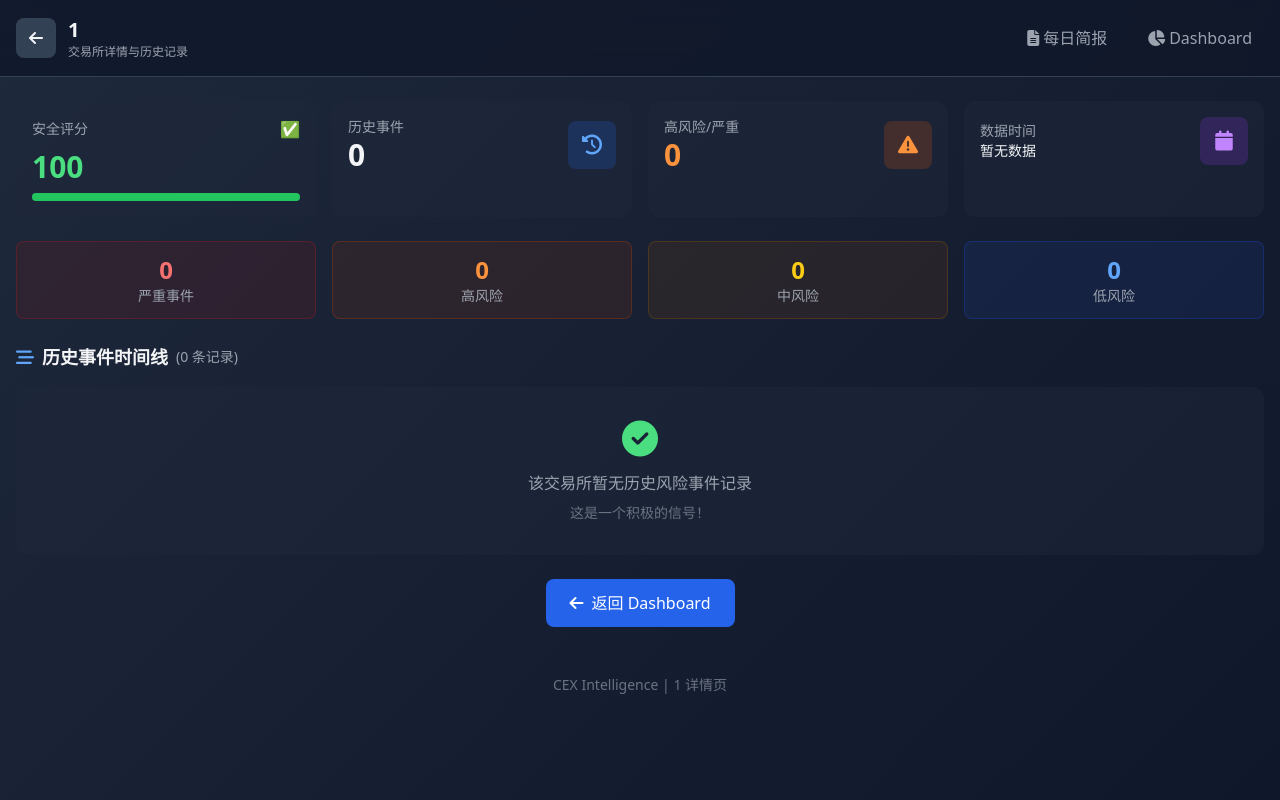
After one commit to neo-claw-bot/cex-intelligence, a Flask app: page /exchange/1 in a window 1280 px wide. The commit adds this page. Run offline with Flask 3, Linux system fonts and the light colour scheme; some libraries are stand-ins or nearby versions.

Commit message:
Add exchange detail pages with historical events and timeline

```diff
--- a/web/app.py
+++ b/web/app.py
@@ -222,6 +222,112 @@ def api_dashboard():
     analysis = analyze_30_days()
     return jsonify(analysis)
 
+
+def get_exchange_history(exchange_name):
+    """获取指定交易所的所有历史数据"""
+    dates = get_available_dates()
+    history = []
+    stats = {
+        "total_alerts": 0,
+        "critical": 0,
+        "high": 0,
+        "medium": 0,
+        "low": 0,
+        "first_seen": None,
+        "last_seen": None
+    }
+
+    for date in dates:
+        data = load_intel(date)
+        if not data:
+            continue
+
+        # 检查该交易所的警报
+        if data.get("alerts"):
+            for alert in data["alerts"]:
+                if alert.get("exchange", "").lower() == exchange_name.lower():
+                    alert_copy = alert.copy()
+                    alert_copy["date"] = date
+                    history.append(alert_copy)
+
+                    # 统计
+                    stats["total_alerts"] += 1
+                    severity = alert.get("severity", "low")
+                    if severity in stats:
+                        stats[severity] += 1
+
+                    # 时间范围
+                    if stats["first_seen"] is None:
+                        stats["first_seen"] = date
+                    stats["last_seen"] = date
+
+        # 检查该交易所的状态记录
+        if data.get("exchange_status") and exchange_name in data.get("exchange_status", {}):
+            status_info = data["exchange_status"][exchange_name]
+            if status_info.get("notes"):
+                history.append({
+                    "date": date,
+                    "exchange": exchange_name,
+                    "title": "状态更新",
+                    "description": status_info["notes"],
+                    "severity": "low",
+                    "category": "status",
+                    "status": status_info.get("status", "normal")
+                })
+
+    # 按日期排序（最新的在前）
+    history.sort(key=lambda x: x.get("date", ""), reverse=True)
+
+    # 计算安全评分
+    score = 100
+    score -= stats["critical"] * 25
+    score -= stats["high"] * 15
+    score -= stats["medium"] * 5
+    score -= stats["low"] * 2
+    stats["score"] = max(0, score)
+
+    # 确定总体状态
+    if stats["critical"] > 0:
+        stats["overall_status"] = "critical"
+    elif stats["high"] > 0:
+        stats["overall_status"] = "warning"
+    else:
+        stats["overall_status"] = "normal"
+
+    return history, stats
+
+
+@app.route("/exchange/<exchange_name>")
+def exchange_detail(exchange_name):
+    """交易所详情页 - 显示该交易所的所有历史事件"""
+    history, stats = get_exchange_history(exchange_name)
+
+    # 获取该交易所的最新状态
+    today = datetime.now().strftime("%Y-%m-%d")
+    today_data = load_intel(today)
+    current_status = None
+
+    if today_data and today_data.get("exchange_status"):
+        current_status = today_data["exchange_status"].get(exchange_name)
+
+    # 如果没有今日数据，尝试获取最近的状态
+    if not current_status:
+        for i in range(1, 7):
+            date = (datetime.now() - timedelta(days=i)).strftime("%Y-%m-%d")
+            data = load_intel(date)
+            if data and data.get("exchange_status"):
+                current_status = data["exchange_status"].get(exchange_name)
+                if current_status:
+                    break
+
+    return render_template("exchange.html",
+                          exchange_name=exchange_name,
+                          history=history,
+                          stats=stats,
+                          current_status=current_status,
+                          get_severity_color=get_severity_color,
+                          get_status_emoji=get_status_emoji)
+
 if __name__ == "__main__":
     port = int(os.environ.get("PORT", 5000))
     app.run(host="0.0.0.0", port=port, debug=False)
--- a/web/templates/dashboard.html
+++ b/web/templates/dashboard.html
@@ -194,7 +194,7 @@
                 {% if analysis.exchange_scores %}
                 <div class="space-y-3">
                     {% for exchange, stats in analysis.exchange_scores.items()|sort(attribute='1.score', reverse=true) %}
-                    <div class="bg-slate-800/50 rounded-lg p-4 card-hover">
+                    <a href="/exchange/{{ exchange }}" class="block bg-slate-800/50 rounded-lg p-4 card-hover hover:bg-slate-700/50 transition">
                         <div class="flex items-center justify-between mb-2">
                             <div class="flex items-center gap-3">
                                 <span class="text-lg font-semibold">{{ exchange }}</span>
@@ -240,7 +240,7 @@
                             <span class="text-green-400"><i class="fas fa-check-circle mr-1"></i>无警报</span>
                             {% endif %}
                         </div>
-                    </div>
+                    </a>
                     {% endfor %}
                 </div>
                 {% else %}
--- /dev/null
+++ b/web/templates/exchange.html
@@ -0,0 +1,230 @@
+<!DOCTYPE html>
+<html lang="zh-CN">
+<head>
+    <meta charset="UTF-8">
+    <meta name="viewport" content="width=device-width, initial-scale=1.0">
+    <title>{{ exchange_name }} - 交易所详情 | CEX Intelligence</title>
+    <script src="https://cdn.tailwindcss.com"></script>
+    <link rel="stylesheet" href="https://cdnjs.cloudflare.com/ajax/libs/font-awesome/6.4.0/css/all.min.css">
+    <style>
+        .gradient-bg { background: linear-gradient(135deg, #1e293b 0%, #0f172a 100%); }
+        .card-hover { transition: all 0.3s ease; }
+        .card-hover:hover { transform: translateY(-2px); box-shadow: 0 10px 40px rgba(0,0,0,0.3); }
+        .severity-critical { border-left: 4px solid #dc2626; }
+        .severity-high { border-left: 4px solid #ea580c; }
+        .severity-medium { border-left: 4px solid #ca8a04; }
+        .severity-low { border-left: 4px solid #2563eb; }
+        .timeline-line { position: absolute; left: 20px; top: 0; bottom: 0; width: 2px; background: linear-gradient(to bottom, #3b82f6, #1e40af); }
+    </style>
+</head>
+<body class="gradient-bg min-h-screen text-gray-100">
+    <!-- Header -->
+    <header class="bg-slate-900/80 backdrop-blur-md border-b border-slate-700 sticky top-0 z-50">
+        <div class="max-w-7xl mx-auto px-4 py-4">
+            <div class="flex items-center justify-between">
+                <div class="flex items-center gap-3">
+                    <a href="/dashboard" class="w-10 h-10 bg-slate-700 hover:bg-slate-600 rounded-lg flex items-center justify-center transition">
+                        <i class="fas fa-arrow-left"></i>
+                    </a>
+                    <div>
+                        <h1 class="text-xl font-bold">{{ exchange_name }}</h1>
+                        <p class="text-xs text-gray-400">交易所详情与历史记录</p>
+                    </div>
+                </div>
+                <nav class="flex items-center gap-4">
+                    <a href="/" class="text-gray-400 hover:text-white transition px-3 py-1 rounded-lg hover:bg-slate-800">
+                        <i class="fas fa-file-alt mr-1"></i>每日简报
+                    </a>
+                    <a href="/dashboard" class="text-gray-400 hover:text-white transition px-3 py-1 rounded-lg hover:bg-slate-800">
+                        <i class="fas fa-chart-pie mr-1"></i>Dashboard
+                    </a>
+                </nav>
+            </div>
+        </div>
+    </header>
+
+    <main class="max-w-7xl mx-auto px-4 py-6">
+        <!-- 概览卡片 -->
+        <div class="grid grid-cols-1 md:grid-cols-4 gap-4 mb-6">
+            <!-- 安全评分 -->
+            <div class="bg-slate-800/50 rounded-xl p-4 card-hover">
+                <div class="flex items-center justify-between mb-2">
+                    <span class="text-sm text-gray-400">安全评分</span>
+                    {{ get_status_emoji(stats.overall_status) }}
+                </div>
+                <div class="text-3xl font-bold
+                    {% if stats.score >= 90 %}text-green-400
+                    {% elif stats.score >= 70 %}text-blue-400
+                    {% elif stats.score >= 50 %}text-yellow-400
+                    {% else %}text-red-400{% endif %}">
+                    {{ stats.score }}
+                </div>
+                <div class="w-full bg-slate-700 rounded-full h-2 mt-2">
+                    <div class="h-2 rounded-full
+                        {% if stats.score >= 90 %}bg-green-500
+                        {% elif stats.score >= 70 %}bg-blue-500
+                        {% elif stats.score >= 50 %}bg-yellow-500
+                        {% else %}bg-red-500{% endif %}"
+                        style="width: {{ stats.score }}%"></div>
+                </div>
+            </div>
+
+            <!-- 总事件数 -->
+            <div class="bg-slate-800/50 rounded-xl p-4 card-hover">
+                <div class="flex items-center justify-between">
+                    <div>
+                        <p class="text-sm text-gray-400">历史事件</p>
+                        <p class="text-3xl font-bold">{{ stats.total_alerts }}</p>
+                    </div>
+                    <div class="w-12 h-12 bg-blue-600/20 rounded-lg flex items-center justify-center">
+                        <i class="fas fa-history text-blue-400 text-xl"></i>
+                    </div>
+                </div>
+            </div>
+
+            <!-- 高风险事件 -->
+            <div class="bg-slate-800/50 rounded-xl p-4 card-hover">
+                <div class="flex items-center justify-between">
+                    <div>
+                        <p class="text-sm text-gray-400">高风险/严重</p>
+                        <p class="text-3xl font-bold text-orange-400">{{ stats.critical + stats.high }}</p>
+                    </div>
+                    <div class="w-12 h-12 bg-orange-600/20 rounded-lg flex items-center justify-center">
+                        <i class="fas fa-exclamation-triangle text-orange-400 text-xl"></i>
+                    </div>
+                </div>
+            </div>
+
+            <!-- 数据时间范围 -->
+            <div class="bg-slate-800/50 rounded-xl p-4 card-hover">
+                <div class="flex items-center justify-between">
+                    <div>
+                        <p class="text-sm text-gray-400">数据时间</p>
+                        <p class="text-sm font-medium">
+                            {% if stats.first_seen %}
+                            {{ stats.first_seen }}<br>至 {{ stats.last_seen }}
+                            {% else %}
+                            暂无数据
+                            {% endif %}
+                        </p>
+                    </div>
+                    <div class="w-12 h-12 bg-purple-600/20 rounded-lg flex items-center justify-center">
+                        <i class="fas fa-calendar text-purple-400 text-xl"></i>
+                    </div>
+                </div>
+            </div>
+        </div>
+
+        <!-- 当前状态 -->
+        {% if current_status %}
+        <div class="bg-slate-800/50 rounded-xl p-4 mb-6 card-hover">
+            <div class="flex items-start gap-4">
+                <div class="w-12 h-12
+                    {% if current_status.status == 'normal' %}bg-green-600/20
+                    {% elif current_status.status == 'warning' %}bg-yellow-600/20
+                    {% else %}bg-red-600/20{% endif %}
+                    rounded-lg flex items-center justify-center flex-shrink-0">
+                    <i class="fas fa-signal
+                        {% if current_status.status == 'normal' %}text-green-400
+                        {% elif current_status.status == 'warning' %}text-yellow-400
+                        {% else %}text-red-400{% endif %} text-xl"></i>
+                </div>
+                <div class="flex-1">
+                    <div class="flex items-center gap-2 mb-1">
+                        <h2 class="text-lg font-semibold">当前状态</h2>
+                        <span class="px-2 py-0.5 text-xs rounded
+                            {% if current_status.status == 'normal' %}bg-green-600/20 text-green-400
+                            {% elif current_status.status == 'warning' %}bg-yellow-600/20 text-yellow-400
+                            {% else %}bg-red-600/20 text-red-400{% endif %}">
+                            {{ current_status.status|upper }}
+                        </span>
+                    </div>
+                    <p class="text-gray-300">{{ current_status.notes if current_status.notes else '运营正常' }}</p>
+                </div>
+            </div>
+        </div>
+        {% endif %}
+
+        <!-- 事件分类统计 -->
+        <div class="grid grid-cols-2 md:grid-cols-4 gap-4 mb-6">
+            <div class="bg-red-900/20 border border-red-700/30 rounded-lg p-3 text-center">
+                <div class="text-2xl font-bold text-red-400">{{ stats.critical }}</div>
+                <div class="text-sm text-gray-400">严重事件</div>
+            </div>
+            <div class="bg-orange-900/20 border border-orange-700/30 rounded-lg p-3 text-center">
+                <div class="text-2xl font-bold text-orange-400">{{ stats.high }}</div>
+                <div class="text-sm text-gray-400">高风险</div>
+            </div>
+            <div class="bg-yellow-900/20 border border-yellow-700/30 rounded-lg p-3 text-center">
+                <div class="text-2xl font-bold text-yellow-400">{{ stats.medium }}</div>
+                <div class="text-sm text-gray-400">中风险</div>
+            </div>
+            <div class="bg-blue-900/20 border border-blue-700/30 rounded-lg p-3 text-center">
+                <div class="text-2xl font-bold text-blue-400">{{ stats.low }}</div>
+                <div class="text-sm text-gray-400">低风险</div>
+            </div>
+        </div>
+
+        <!-- 历史事件时间线 -->
+        <div class="mb-6">
+            <h2 class="text-lg font-semibold mb-4 flex items-center gap-2">
+                <i class="fas fa-stream text-blue-400"></i>
+                历史事件时间线
+                <span class="text-sm text-gray-400 font-normal">({{ history|length }} 条记录)</span>
+            </h2>
+
+            {% if history %}
+            <div class="relative">
+                <!-- 时间线 -->
+                <div class="timeline-line"></div>
+
+                <!-- 事件列表 -->
+                <div class="space-y-4 pl-12">
+                    {% for event in history %}
+                    <div class="bg-slate-800/50 rounded-lg p-4 card-hover severity-{{ event.severity }}">
+                        <div class="flex items-start justify-between">
+                            <div class="flex-1">
+                                <div class="flex items-center gap-2 mb-2">
+                                    <span class="px-2 py-0.5 text-xs rounded {{ get_severity_color(event.severity) }} text-white font-medium">
+                                        {{ event.severity|upper }}
+                                    </span>
+                                    <span class="text-gray-500 text-sm">
+                                        <i class="far fa-calendar-alt mr-1"></i>{{ event.date }}
+                                    </span>
+                                    {% if event.category == 'status' %}
+                                    <span class="px-2 py-0.5 text-xs rounded bg-slate-600 text-gray-300">
+                                        状态更新
+                                    </span>
+                                    {% endif %}
+                                </div>
+                                <h3 class="font-semibold mb-2">{{ event.title }}</h3>
+                                <p class="text-sm text-gray-400 leading-relaxed">{{ event.description }}</p>
+                            </div>
+                        </div>
+                    </div>
+                    {% endfor %}
+                </div>
+            </div>
+            {% else %}
+            <div class="bg-slate-800/50 rounded-xl p-8 text-center">
+                <i class="fas fa-check-circle text-green-400 text-4xl mb-3"></i>
+                <p class="text-gray-400">该交易所暂无历史风险事件记录</p>
+                <p class="text-sm text-gray-500 mt-2">这是一个积极的信号！</p>
+            </div>
+            {% endif %}
+        </div>
+
+        <!-- 返回按钮 -->
+        <div class="flex justify-center">
+            <a href="/dashboard" class="bg-blue-600 hover:bg-blue-700 text-white px-6 py-3 rounded-lg transition flex items-center gap-2">
+                <i class="fas fa-arrow-left"></i>
+                返回 Dashboard
+            </a>
+        </div>
+    </main>
+
+    <footer class="max-w-7xl mx-auto px-4 py-6 text-center text-sm text-gray-500">
+        <p>CEX Intelligence | {{ exchange_name }} 详情页</p>
+    </footer>
+</body>
+</html>
```
Also changed, not shown: web/templates/index.html (+5 -3 lines).
